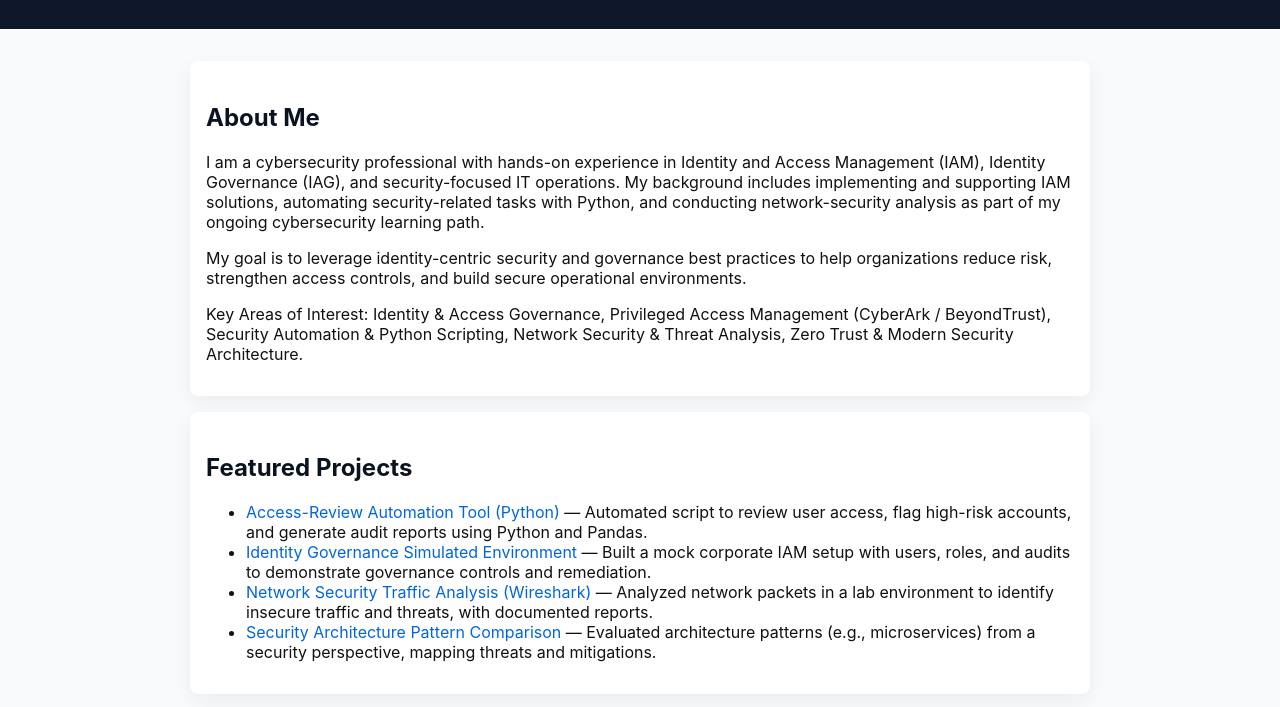
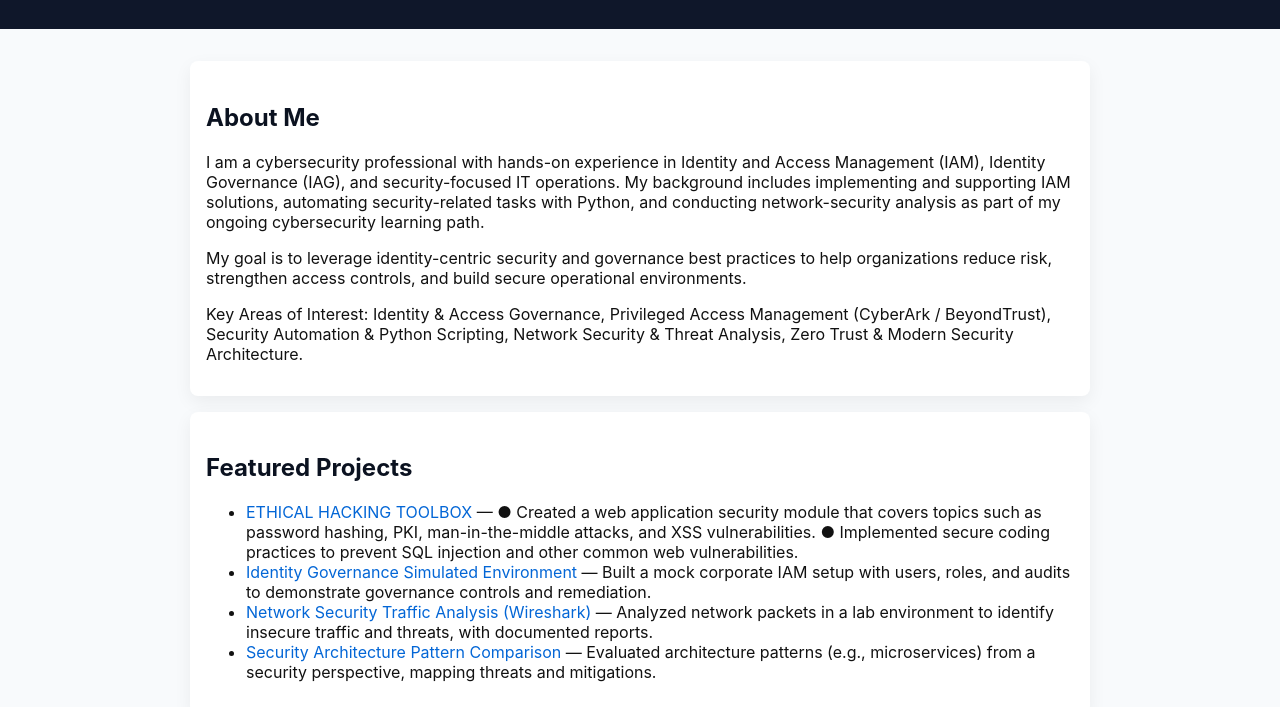
Before and after one commit to Ak4786zn/Ak4786zn.github.io, a plain HTML site: page index.html in a window 1280 px wide. Shown: the part 93-800 px from the top of the page. Drawn offline with Linux system fonts and the light colour scheme.

Commit message:
Update index.html

```diff
--- a/index.html
+++ b/index.html
@@ -36,7 +36,7 @@
     <section class="card">
       <h2>Featured Projects</h2>
       <ul>
-        <li><a href="https://github.com/Ak4786zn/access-review-automation" target="_blank">Access-Review Automation Tool (Python)</a> — Automated script to review user access, flag high-risk accounts, and generate audit reports using Python and Pandas.</li>
+        <li><a href="AM25060018567/Level 2 – Systems, Tools, Hashing, and Cyphers/L2T12 – Capstone Project – Ciphers at main · hyperiondev-bootcamps/AM25060018567" target="_blank">ETHICAL HACKING TOOLBOX</a> — ●	Created a web application security module that covers topics such as password hashing, PKI, man-in-the-middle attacks, and XSS vulnerabilities. ●	Implemented secure coding practices to prevent SQL injection and other common web vulnerabilities.</li>
         <li><a href="https://github.com/Ak4786zn/identity-governance-lab" target="_blank">Identity Governance Simulated Environment</a> — Built a mock corporate IAM setup with users, roles, and audits to demonstrate governance controls and remediation.</li>
         <li><a href="https://github.com/Ak4786zn/wireshark-lab" target="_blank">Network Security Traffic Analysis (Wireshark)</a> — Analyzed network packets in a lab environment to identify insecure traffic and threats, with documented reports.</li>
         <li><a href="https://github.com/Ak4786zn/security-architecture-comparison" target="_blank">Security Architecture Pattern Comparison</a> — Evaluated architecture patterns (e.g., microservices) from a security perspective, mapping threats and mitigations.</li>
```
